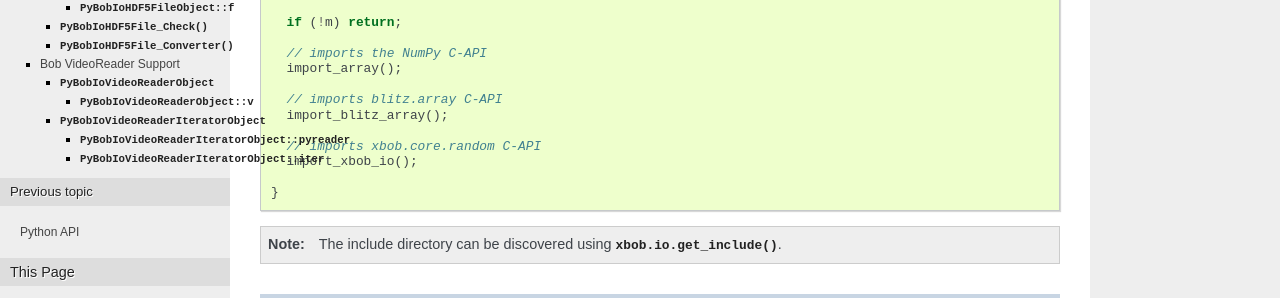
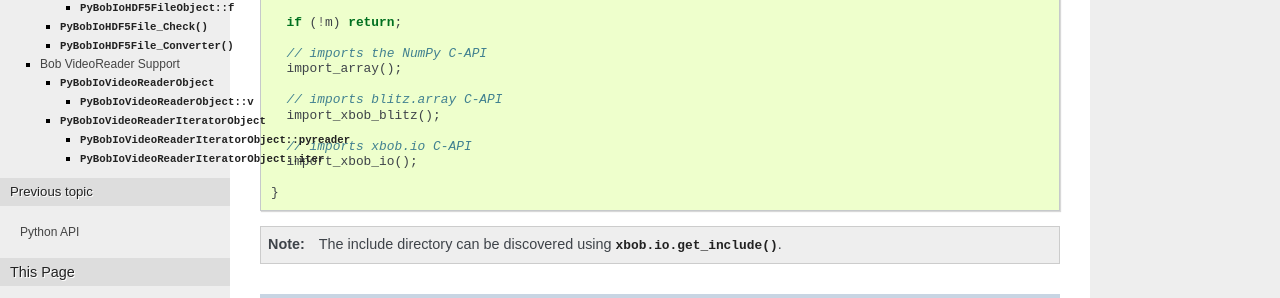
Before and after one commit to rikuhuttunen/bob.io.base, a Sphinx documentation site: the page built from doc/c_cpp_api.rst, in a window 1280 px wide and 900 px high. Shown: the part 316-614 px from the top of the window. Built offline with Sphinx 7.4.7, drawn with Linux system fonts in a browser that asks for light colours; formulas are drawn with MathJax 3.

Commit message:
Fix documentation

```diff
--- a/doc/c_cpp_api.rst
+++ b/doc/c_cpp_api.rst
@@ -30,9 +30,9 @@ the import function:
      import_array();
 
      // imports blitz.array C-API
-     import_blitz_array();
+     import_xbob_blitz();
 
-     // imports xbob.core.random C-API
+     // imports xbob.io C-API
      import_xbob_io();
 
    }
```
